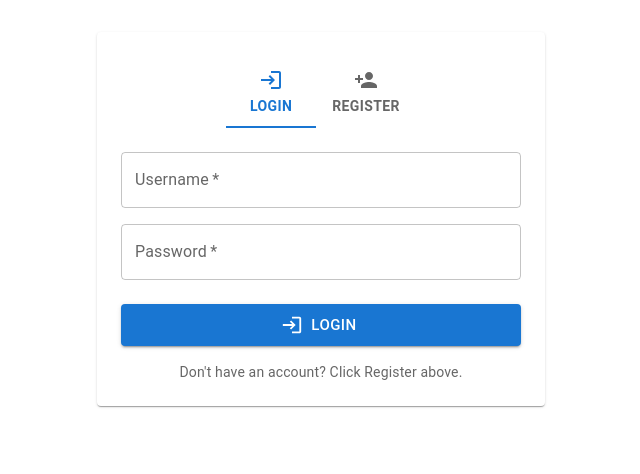
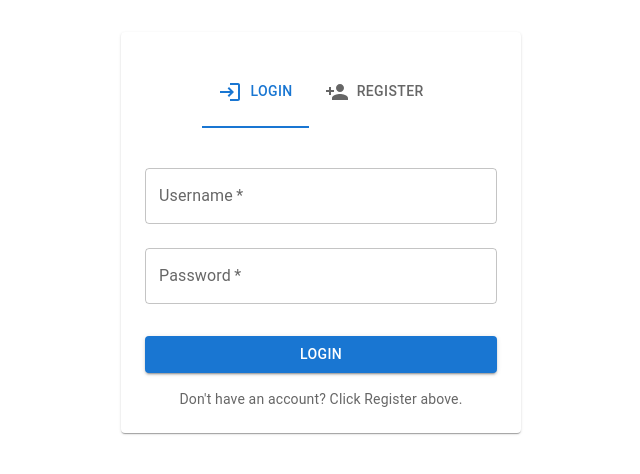
Before and after one commit to OzySx03/todo-calendar, a React (Create React App) app in the folder client/: page / in a window 1280 px wide. Shown: the top 474 px of the page, without its empty margins (319-959 px from the left). Built offline with nearby package versions, Linux system fonts and the light colour scheme.

Commit message:
Enhanced Auth component with better error handling and API configuration for GitHub Pages deployment

```diff
--- a/client/src/components/Auth.js
+++ b/client/src/components/Auth.js
@@ -19,8 +19,8 @@ const Auth = ({ onLogin }) => {
   const [error, setError] = useState('');
   const [loading, setLoading] = useState(false);
 
-  // Ensure API_URL doesn't end with a slash
-  const API_URL = (process.env.REACT_APP_API_URL || 'http://localhost:8080').replace(/\/$/, '');
+  const API_URL = process.env.REACT_APP_API_URL || 'http://localhost:8080';
+  console.log('Current API_URL:', API_URL); // Debug log
 
   const handleSubmit = async (e) => {
     e.preventDefault();
@@ -37,21 +37,16 @@ const Auth = ({ onLogin }) => {
       const endpoint = tab === 'login' ? '/api/auth/login' : '/api/auth/register';
       const fullUrl = `${API_URL}${endpoint}`;
       console.log('Making request to:', fullUrl);
-      console.log('Using API URL:', API_URL);
 
-      // First try a health check
+      // Health check before auth request
       try {
         const healthCheckUrl = `${API_URL}/health`;
         console.log('Checking health at:', healthCheckUrl);
-        const healthCheck = await axios.get(healthCheckUrl, axiosConfig);
+        const healthCheck = await axios.get(healthCheckUrl);
         console.log('Health check response:', healthCheck.data);
       } catch (healthError) {
         console.error('Health check failed:', healthError);
-        if (healthError.response) {
-          console.error('Health check response:', healthError.response.data);
-          console.error('Health check status:', healthError.response.status);
-        }
-        throw new Error('Server is not responding. Please try again later.');
+        throw new Error(`Server health check failed: ${healthError.message}`);
       }
 
       const response = await axios.post(fullUrl, {
@@ -59,8 +54,9 @@ const Auth = ({ onLogin }) => {
         password
       }, axiosConfig);
 
-      console.log('Response:', response.data);
+      console.log('Auth response received');
 
+      if (response.data && response.data.token) {
         // Store token and user info
         localStorage.setItem('token', response.data.token);
         localStorage.setItem('username', response.data.username);
@@ -71,6 +67,9 @@ const Auth = ({ onLogin }) => {
 
         // Notify parent component
         onLogin(response.data);
+      } else {
+        throw new Error('Invalid response format from server');
+      }
     } catch (error) {
       console.error('Auth error:', error);
       if (error.response) {
@@ -78,13 +77,14 @@ const Auth = ({ onLogin }) => {
         // that falls out of the range of 2xx
         setError(error.response.data.message || 'Server error');
         console.error('Error response:', error.response.data);
+        console.error('Status:', error.response.status);
       } else if (error.request) {
         // The request was made but no response was received
-        setError('No response from server. Please try again.');
+        setError('No response from server. Please check your connection and try again.');
         console.error('No response received:', error.request);
       } else {
         // Something happened in setting up the request that triggered an Error
-        setError('Failed to connect to server');
+        setError(error.message || 'Failed to connect to server');
         console.error('Error setting up request:', error.message);
       }
     } finally {
@@ -93,15 +93,8 @@ const Auth = ({ onLogin }) => {
   };
 
   return (
-    <Box
-      sx={{
-        display: 'flex',
-        flexDirection: 'column',
-        alignItems: 'center',
-        mt: 4
-      }}
-    >
-      <Paper sx={{ width: '100%', maxWidth: 400, p: 3 }}>
+    <Box sx={{ maxWidth: 400, mx: 'auto', mt: 4 }}>
+      <Paper sx={{ p: 3 }}>
         <Tabs
           value={tab}
           onChange={(e, newValue) => setTab(newValue)}
@@ -109,16 +102,16 @@ const Auth = ({ onLogin }) => {
           sx={{ mb: 3 }}
         >
           <Tab
+            label="Login"
+            value="login"
             icon={<LoginIcon />}
-            label="LOGIN"
-            value="login"
-            sx={{ fontWeight: 'bold' }}
+            iconPosition="start"
           />
           <Tab
+            label="Register"
+            value="register"
             icon={<RegisterIcon />}
-            label="REGISTER"
-            value="register"
-            sx={{ fontWeight: 'bold' }}
+            iconPosition="start"
           />
         </Tabs>
 
@@ -134,9 +127,8 @@ const Auth = ({ onLogin }) => {
             label="Username"
             value={username}
             onChange={(e) => setUsername(e.target.value)}
+            margin="normal"
             required
-            disabled={loading}
-            sx={{ mb: 2 }}
           />
           <TextField
             fullWidth
@@ -144,17 +136,15 @@ const Auth = ({ onLogin }) => {
             type="password"
             value={password}
             onChange={(e) => setPassword(e.target.value)}
+            margin="normal"
             required
-            disabled={loading}
-            sx={{ mb: 3 }}
           />
           <Button
+            fullWidth
             type="submit"
             variant="contained"
-            fullWidth
-            size="large"
+            sx={{ mt: 3 }}
             disabled={loading}
-            startIcon={tab === 'login' ? <LoginIcon /> : <RegisterIcon />}
           >
             {loading ? 'Please wait...' : (tab === 'login' ? 'Login' : 'Register')}
           </Button>
```
Lines whose indentation alone changed are shown as unchanged.
